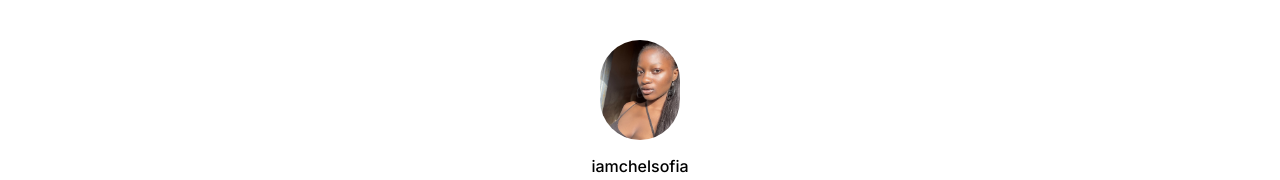
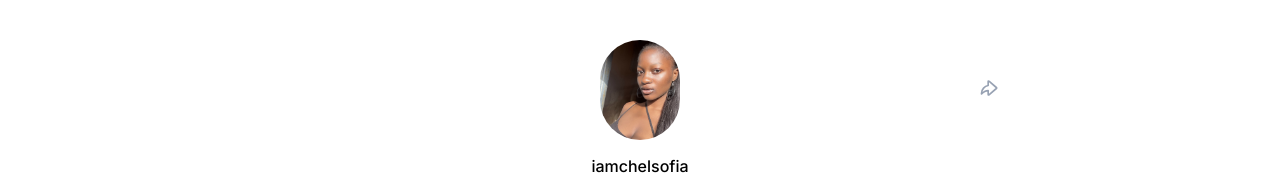
Before and after one commit to Chelsofia/Linktree, a React (Create React App) app: page / in a window 1280 px wide. Shown: the top 180 px of the page. Built offline with nearby package versions, Linux system fonts and the light colour scheme.

Commit message:
Update App.js

```diff
--- a/src/App.js
+++ b/src/App.js
@@ -6,7 +6,7 @@ function App() {
           <div className="div0">
             <div className="pic"></div>
             <div className="share" title="share link">
-              <a href="https://twitter.com" hidden><br/></a>
+              <a href="https://twitter.com"><br/></a>
             </div>
             <div className="twit">
               <p id="twitter">iamchelsofia</p>
```
